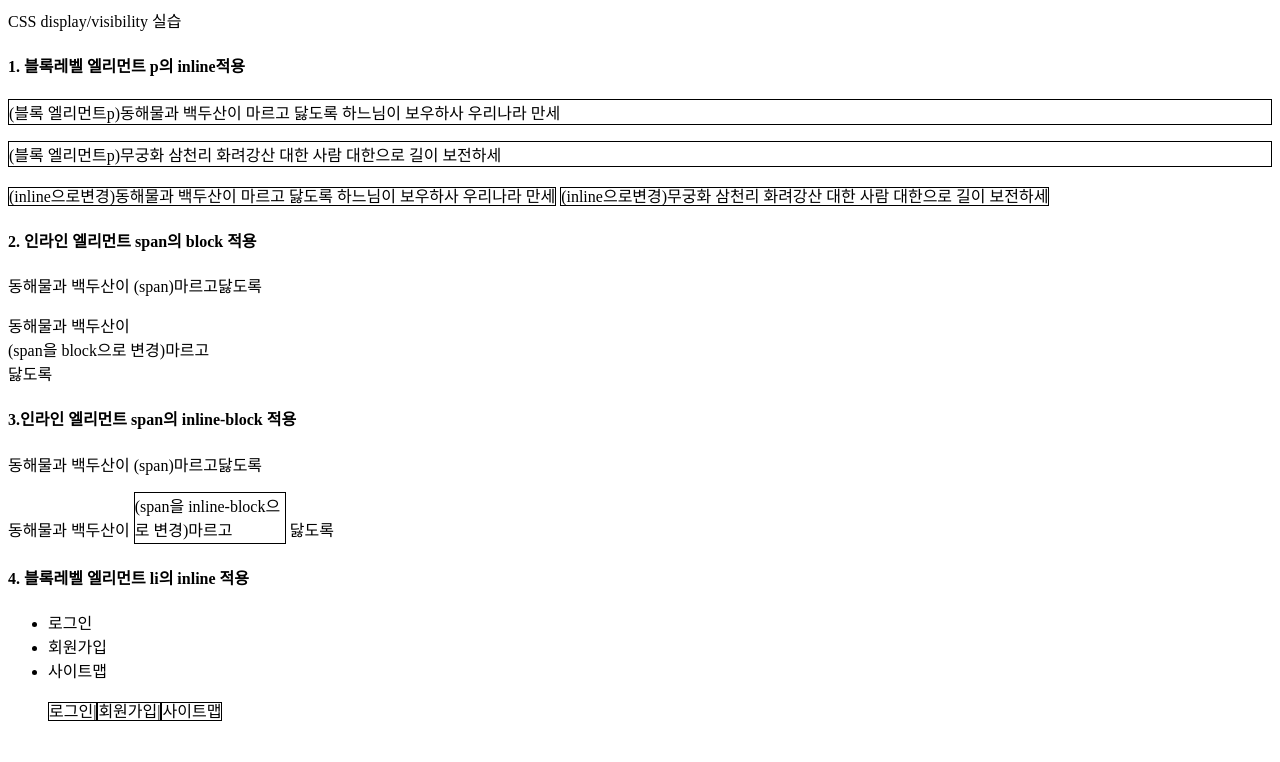
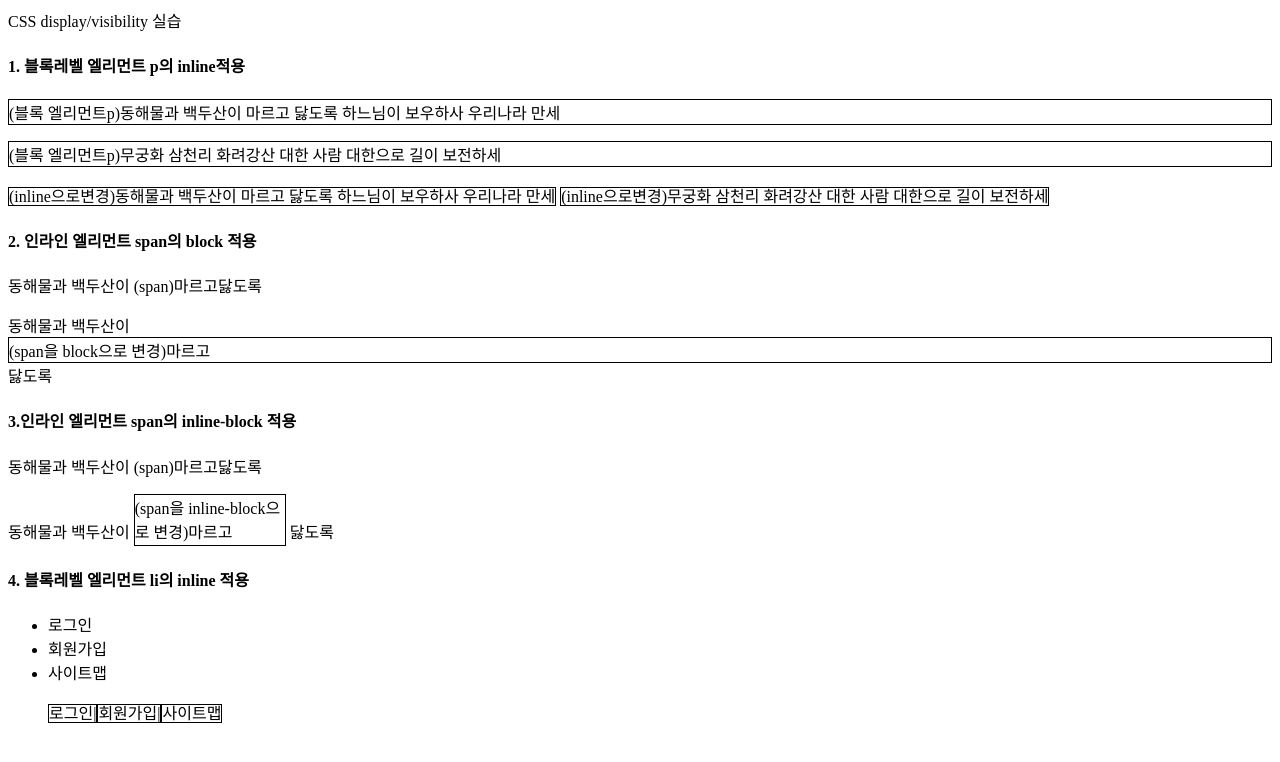
Before and after one commit to yundonghyeon/yundonghyeon.github.io, a plain HTML site: page 20190509/cssDisp1.html in a window 1280 px wide. Drawn offline with Linux system fonts and the light colour scheme.

Commit message:
Update cssDisp1.html

```diff
--- a/20190509/cssDisp1.html
+++ b/20190509/cssDisp1.html
@@ -3,7 +3,7 @@
 <style>
  .ordinary{ border:1px solid black; }
  .dispinline{ display:inline; border:1px solid black; }
- .dispblock{ display:block; boreder:1px solid black; }
+ .dispblock{ display:block; border:1px solid black; }
  .dispinlineblock{ display:inline-block; border:1px solid black; width:150px; height:50px;}
 </style>
 <tilte>CSS display/visibility 실습</title></head><body><section>
```
